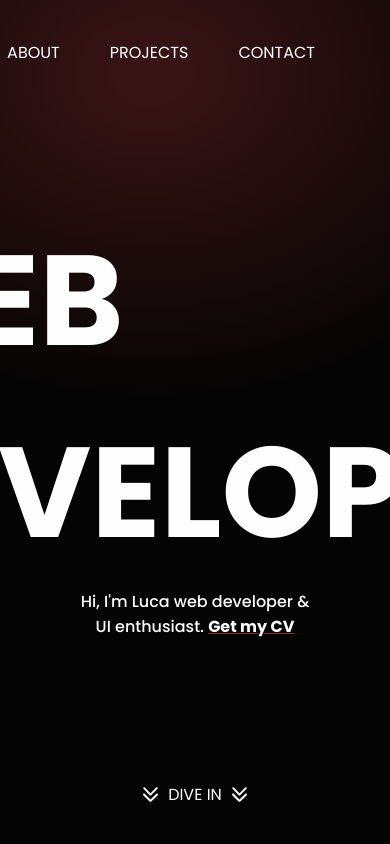
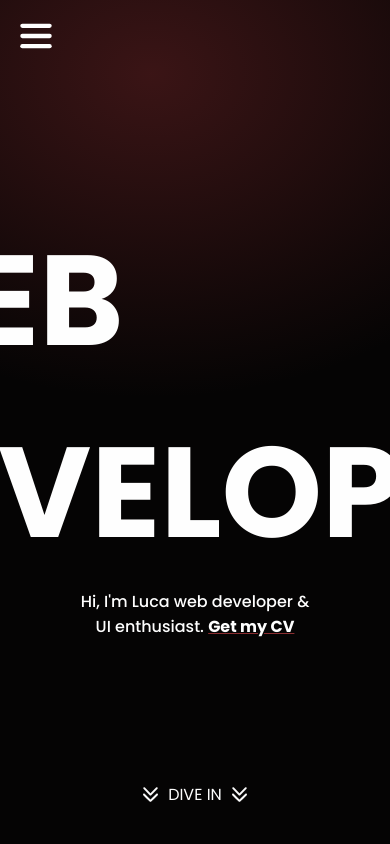
Before and after one commit to LucaMimmo05/portfolio, a React (Vite) app: page / in a window 390 px wide. Shown: the top 844 px of the page. Built offline with nearby package versions, Linux system fonts and the light colour scheme; a web font is replaced by a local one.

Commit message:
Implemented burger menu for responsive

```diff
--- a/src/App.jsx
+++ b/src/App.jsx
@@ -7,8 +7,11 @@ import ContactSection from "./components/sections/ContactSection/ContactSection"
 import KeySection from "./components/sections/KeySection/KeySection";
 import Navbar from "./components/navbar/Navbar";
 import Footer from "./components/sections/Footer/Footer";
+import { useIsMobile } from "./hooks/useIsMobile";
+import BurgerMenu from "./components/burgerMenu/BurgerMenu";
 
 const App = () => {
+    const isMobile = useIsMobile();
     const handleClick = (section) => {
         const element = document.getElementById(section);
         if (element) {
@@ -17,13 +20,17 @@ const App = () => {
     };
     return (
         <div className={style.App}>
-            <Navbar onClick={handleClick} />
+            {isMobile ? (
+                <BurgerMenu onClick={handleClick} />
+            ) : (
+                <Navbar onClick={handleClick} />
+            )}
             <HeroSection onNavClick={handleClick} />
             <AboutSection />
             <ProjectsSection />
-            <KeySection/>
+            <KeySection />
             <ContactSection />
-            <Footer/>
+            <Footer />
         </div>
     );
 };
--- a/src/App.module.css
+++ b/src/App.module.css
@@ -2,4 +2,9 @@
     padding: 0 75px;
     height: 100%;
     overflow: hidden;
+
+
+    @media (max-width: 320px) {
+        padding: 0 20px;
+    }
 }
--- /dev/null
+++ b/src/components/NavbarItem/NavbarItem.jsx
@@ -0,0 +1,14 @@
+import style from "./NavbarItem.module.css"
+
+const NavbarItem = ({ onClick, label }) => {
+    return (
+        <li
+            className={style.NavbarItem}
+            onClick={() => onClick(label.toLowerCase())}
+        >
+            {label}
+        </li>
+    );
+};
+
+export default NavbarItem;
--- /dev/null
+++ b/src/components/NavbarItem/NavbarItem.module.css
@@ -0,0 +1,36 @@
+.NavbarItem {
+        color: var(--white);
+        font-size: 16px;
+        font-style: normal;
+        font-weight: 400;
+        text-decoration: none;
+        cursor: pointer;
+        position: relative;
+        transition: color 0.5s ease;
+
+        &::after {
+            content: "";
+            position: absolute;
+            bottom: -2px;
+            left: 0;
+            width: 100%;
+            height: 2px;
+            background-color: var(--primary-color);
+            transform: scaleX(0);
+            transform-origin: center;
+            transition: transform 0.5s ease;
+        }
+
+        &:hover {
+            color: var(--primary-color);
+
+            &::after {
+                transform: scaleX(1);
+            }
+        }
+
+        @media (max-width: 320px) {
+            font-size: 30px;
+
+        }
+    }
--- /dev/null
+++ b/src/components/burgerMenu/BurgerMenu.jsx
@@ -0,0 +1,93 @@
+import style from "./BurgerMenu.module.css";
+import NavbarItem from "../NavbarItem/NavbarItem";
+import { useState } from "react";
+const BurgerMenu = ({ onClick }) => {
+    const [menuVisible, setMenuVisible] = useState(false);
+
+    const handleClick = () => {
+        console.log("clicked");
+
+        setMenuVisible(!menuVisible);
+    };
+
+    const handleClickItem = (label) => {
+        setMenuVisible(false);
+        if (onClick) onClick(label);
+    };
+    return (
+        <div className={style.BurgerMenu}>
+            <div
+                className={`${style.Menu} ${menuVisible ? style.MenuOpen : ""}`}
+            >
+                <svg
+                    onClick={handleClick}
+                    xmlns="http://www.w3.org/2000/svg"
+                    width="32"
+                    height="32"
+                    viewBox="0 0 23 24"
+                    fill="none"
+                    stroke="#fefefe"
+                    strokeWidth="2"
+                    strokeLinecap="round"
+                    strokeLinejoin="round"
+                    className="lucide lucide-x-icon lucide-x"
+                >
+                    <path d="M18 6 6 18" />
+                    <path d="m6 6 12 12" />
+                </svg>
+                <ul>
+                    <NavbarItem
+                        onClick={() => handleClickItem("home")}
+                        label={"HOME"}
+                    />
+                    <NavbarItem
+                        onClick={() => handleClickItem("about")}
+                        label={"ABOUT"}
+                    />
+                    <NavbarItem
+                        onClick={() => handleClickItem("projects")}
+                        label={"PROJECT"}
+                    />
+                    <NavbarItem
+                        onClick={() => handleClickItem("contact")}
+                        label={"CONTACT"}
+                    />
+                </ul>
+            </div>
+
+            {menuVisible === false && (
+                <div className={style.OpenMenu}>
+                    <svg
+                        onClick={handleClick}
+                        xmlns="http://www.w3.org/2000/svg"
+                        width="32"
+                        height="32"
+                        viewBox="0 0 40 32"
+                        fill="none"
+                    >
+                        <path
+                            d="M3 28.75H37"
+                            stroke="#FEFEFE"
+                            strokeWidth="5.33333"
+                            strokeLinecap="round"
+                        />
+                        <path
+                            d="M3 16H37"
+                            stroke="#FEFEFE"
+                            strokeWidth="5.33333"
+                            strokeLinecap="round"
+                        />
+                        <path
+                            d="M3 3.25H37"
+                            stroke="#FEFEFE"
+                            strokeWidth="5.33333"
+                            strokeLinecap="round"
+                        />
+                    </svg>
+                </div>
+            )}
+        </div>
+    );
+};
+
+export default BurgerMenu;
--- /dev/null
+++ b/src/components/burgerMenu/BurgerMenu.module.css
@@ -0,0 +1,36 @@
+.BurgerMenu {
+    position: fixed;
+    z-index: 1000;
+    top: 0;
+    left: 0;
+
+    & .Menu {
+        height: 100vh;
+        width: 100vw;
+        background-color: black;
+        padding: 20px;
+        gap: 40px;
+        display: flex;
+        flex-direction: column;
+        transform: translateX(-100%);
+        transition: transform 0.3s ease;
+
+        & ul {
+            list-style-type: none;
+            display: flex;
+            flex-direction: column;
+            gap: 10px;
+        }
+    }
+
+    & .MenuOpen {
+        transform: translateX(0);
+    }
+
+    & .OpenMenu {
+        position: fixed;
+        top: 20px;
+        left: 20px;
+        z-index: 1001;
+    }
+}
--- a/src/components/navbar/Navbar.jsx
+++ b/src/components/navbar/Navbar.jsx
@@ -1,15 +1,16 @@
 import React from 'react'
 import style from "./navbar.module.css";
+import NavbarItem from '../NavbarItem/NavbarItem';
 
 const Navbar = ({onClick}) => {
   return (
     <nav className={style.Navbar}>
 
         <ul className={style.NavbarList}>
-            <li className={style.NavbarItem} onClick={() => onClick("home")}>HOME</li>
-            <li className={style.NavbarItem} onClick={() => onClick("about")}>ABOUT</li>
-            <li className={style.NavbarItem} onClick={() => onClick("projects")}>PROJECTS</li>
-            <li className={style.NavbarItem} onClick={() => onClick("contact")}>CONTACT</li>
+            <NavbarItem onClick={onClick} label={"HOME"}/>
+            <NavbarItem onClick={onClick} label={"ABOUT"}/>
+            <NavbarItem onClick={onClick} label={"PROJECTS"}/>
+            <NavbarItem onClick={onClick} label={"CONTACT"}/>
         </ul>
     </nav>
   )
--- a/src/components/navbar/navbar.module.css
+++ b/src/components/navbar/navbar.module.css
@@ -14,35 +14,4 @@
         gap: 50px;
         list-style-type: none;
     }
-    & .NavbarItem {
-        color: var(--white);
-        font-size: 16px;
-        font-style: normal;
-        font-weight: 400;
-        text-decoration: none;
-        cursor: pointer;
-        position: relative;
-        transition: color 0.5s ease;
-
-        &::after {
-            content: "";
-            position: absolute;
-            bottom: -2px;
-            left: 0;
-            width: 100%;
-            height: 2px;
-            background-color: var(--primary-color);
-            transform: scaleX(0);
-            transform-origin: center;
-            transition: transform 0.5s ease;
-        }
-
-        &:hover {
-            color: var(--primary-color);
-
-            &::after {
-                transform: scaleX(1);
-            }
-        }
-    }
 }
--- /dev/null
+++ b/src/hooks/useIsMobile.js
@@ -0,0 +1,22 @@
+import { useEffect } from "react";
+import { useState } from "react"
+
+export const useIsMobile = (breakpoint = 768) => {
+    const [isMobile, setIsMobile] = useState(window.innerWidth <= breakpoint);
+
+    useEffect(() => {
+        const mediaQuery = window.matchMedia(`(max-width: ${breakpoint}px)`);
+
+        const handleChange = (e) => {
+            setIsMobile(e.matches);
+        };
+
+        mediaQuery.addEventListener("change", handleChange);
+
+        return () => {
+            mediaQuery.removeEventListener("change", handleChange);
+        };
+    }, [breakpoint]);
+
+    return isMobile;
+}
```
